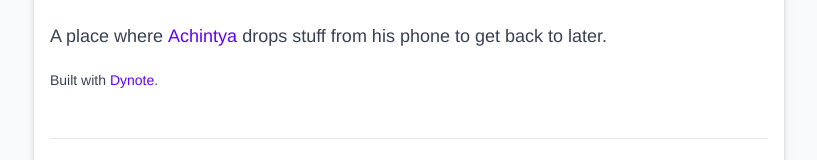
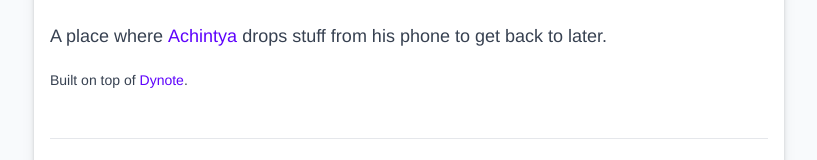
Before and after one commit to achntj/pandora, a Next.js app: page / in a window 1280 px wide. Shown: the part 135-295 px from the top of the page, without its empty margins (231-1048 px from the left). Built offline with nearby package versions, Linux system fonts and the light colour scheme; no server answers; the database is empty.

Commit message:
dynote better credits

```diff
--- a/pages/index.tsx
+++ b/pages/index.tsx
@@ -32,7 +32,7 @@ const Home: React.FC<Props> = (props) => {
           drops stuff from his phone to get back to later.
         </p>
         <p className="text-sm">
-          Built with{" "}
+          Built on top of{" "}
           <a
             target="_blank"
             rel="noreferrer"
```
